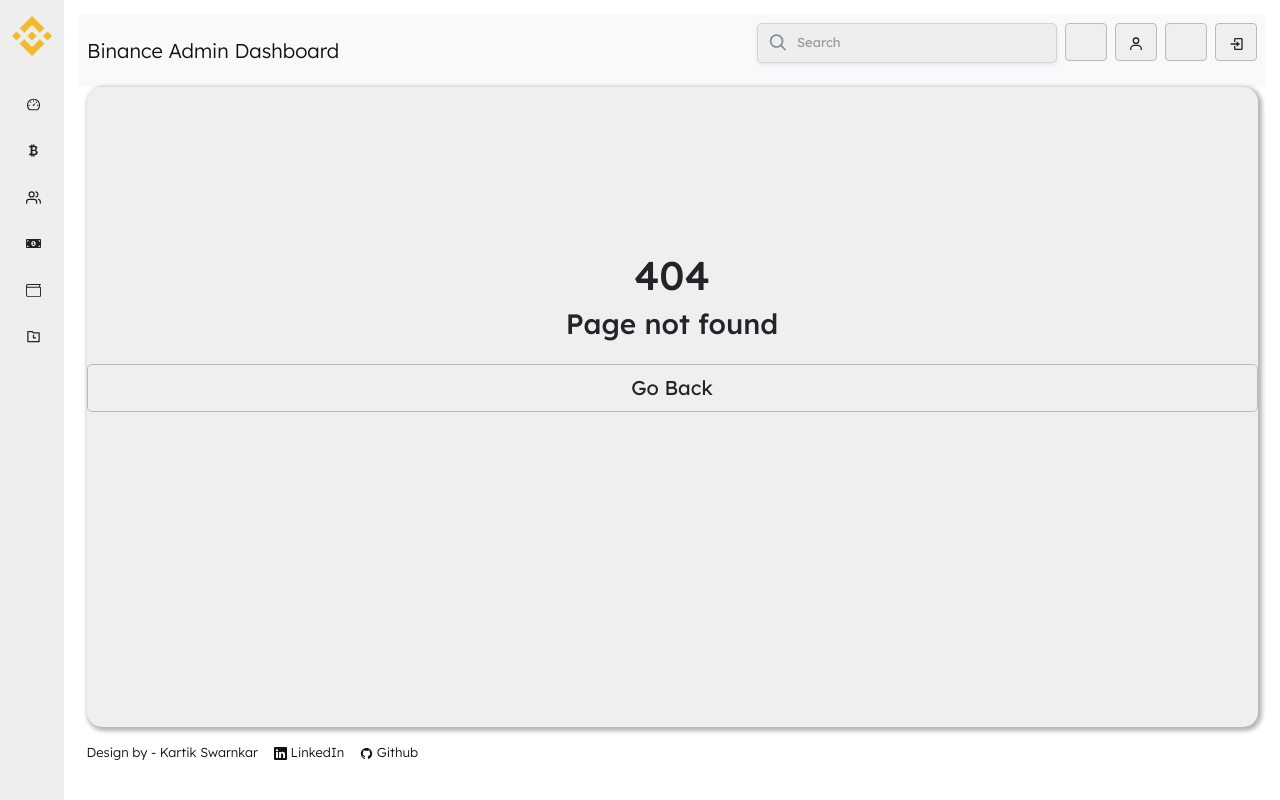
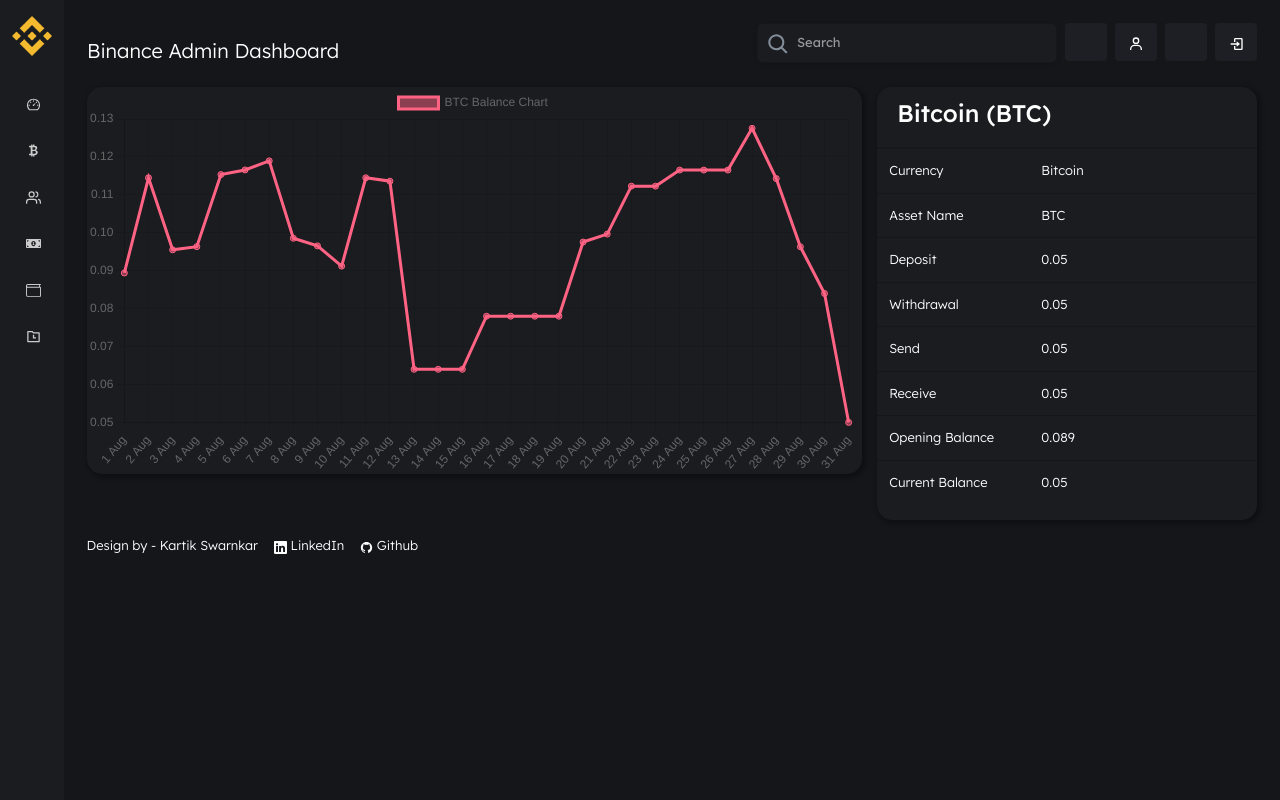
Before and after one commit to codeincrypt/exchange-admin-ui, a React (Create React App) app: page /crypto-balance/1 in a window 1280 px wide. Before the commit this address had no page. Built offline with nearby package versions, Linux system fonts and the light colour scheme; some icons are missing.

Commit message:
crypto balance chart

```diff
--- a/package.json
+++ b/package.json
@@ -9,6 +9,7 @@
     "@testing-library/user-event": "^13.5.0",
     "react": "^18.2.0",
     "react-bootstrap": "^2.8.0",
+    "react-chartjs-2": "^5.2.0",
     "react-dom": "^18.2.0",
     "react-icons": "^4.10.1",
     "react-router-dom": "^6.14.2",
--- a/public/index.html
+++ b/public/index.html
@@ -26,7 +26,7 @@
     -->
     <title>Binance Admin - UI Design | Design by codeincrypt</title>
   </head>
-  <body id="darkmode" class="">
+  <body id="darkmode" class="dark-mode">
     <noscript>You need to enable JavaScript to run this app.</noscript>
     <div id="root"></div>
     <!--
--- a/src/Admin/Components/RightSidebar.jsx
+++ b/src/Admin/Components/RightSidebar.jsx
@@ -1,28 +1,97 @@
 import React from "react";
 
 const RightSidebar = (props) => {
-  const orderid = props.orderid
-  const viewdata = props.viewdata
+  const orderid = props.orderid;
+  const viewdata = props.viewdata;
   const closeSidebar = () => {
-    props.closeRightSidebar(false)
+    props.closeRightSidebar(false);
+  };
+  // eslint-disable-next-line
+  {
+    /* <div className={`right-sidebar right-sidebar-animate ${orderid === null ? 'd-none' : ''}`}> */
   }
-  // eslint-disable-next-line
-  {/* <div className={`right-sidebar right-sidebar-animate ${orderid === null ? 'd-none' : ''}`}> */}
   return (
     <React.Fragment>
       {viewdata ? (
-        <div className={`right-sidebar right-sidebar-animate ${orderid === null ? 'd-none' : ''}`}>
+        <div
+          className={`right-sidebar right-sidebar-animate ${
+            orderid === null ? "d-none" : ""
+          }`}
+        >
           <div className="col-lg-12 p-3">
             <span>
               <span className="h6">TXN ID : {viewdata.orderid}</span>
-            <button className="btn btn-secondary btn-sm float-right" onClick={closeSidebar}>X</button>
+              <button
+                className="btn btn-secondary btn-sm float-right"
+                onClick={closeSidebar}
+              >
+                X
+              </button>
             </span>
           </div>
           <div className="border-hr"></div>
-        <div className="col-lg-12 p-3">
-          <span>
-            <span className="h6">Coming soon</span>
+          <div className="col-lg-12">
+            <div className="p-2 mt-3">
+              <h6 className="text-muted">Details</h6>
+            </div>
+            <table className="table">
+              <tr>
+                <td>Txn Type </td>
+                <td>
+                  <span
+                    className={`text-center badge badge-lg ${
+                      viewdata.type === "DEPOSIT"
+                        ? "badge-success"
+                        : "badge-danger"
+                    }`}
+                  >
+                    {viewdata.type}
                   </span>
+                </td>
+              </tr>
+              <tr>
+                <td>Currency </td>
+                <td>{viewdata.currency}</td>
+              </tr>
+              <tr>
+                <td>Amount </td>
+                <td> <span className="h5"> {viewdata.amount} </span></td>
+              </tr>
+              <tr>
+                <td>Date </td>
+                <td>{viewdata.date}</td>
+              </tr>
+            </table>
+            <div className="p-2">
+              <h6 className="text-muted">Customer Details</h6>
+            </div>
+            <table className="table">
+              <tr>
+                <td>Customer Name </td>
+                <td>{viewdata.name}</td>
+              </tr>
+              <tr>
+                <td>User Id </td>
+                <td>{viewdata.userid}</td>
+              </tr>
+            </table>
+            <div className="p-2">
+              <h6 className="text-muted">Bank Details</h6>
+            </div>
+            <table className="table">
+              <tr>
+                <td>Bank </td>
+                <td>{viewdata.senderbank}</td>
+              </tr>
+              <tr>
+                <td>Bank Account No. </td>
+                <td>{viewdata.senderbankac}</td>
+              </tr>
+              <tr>
+                <td>Beneficiary name </td>
+                <td>{viewdata.senderbeneficiary}</td>
+              </tr>
+            </table>
           </div>
         </div>
       ) : null}
--- a/src/Admin/CryptoBalance.jsx
+++ b/src/Admin/CryptoBalance.jsx
@@ -1,7 +1,9 @@
 import React from "react";
 import { TbReload } from "react-icons/tb";
+import { GoGraph } from "react-icons/go";
 
 import cryptobalance from "../assets/json/cryptobalance.json";
+import { Link } from "react-router-dom";
 
 const CryptoBalance = () => {
   return (
@@ -35,20 +37,23 @@
                     style={{ width: "42px" }}
                   />
                 </td>
-                <td width="10%" className="align-middle">
+                <td width="12%" className="align-middle">
                   {item.currency}{" "}
                   <span className="font-weight-bold ml-2">{item.asset}</span>{" "}
                 </td>
-                <td width="55%" className="align-middle">
+                <td width="50%" className="align-middle">
                   {item.address}
                 </td>
-                <td width="12%" className="align-middle text-center">
+                <td width="10%" className="align-middle">
                   <h6 className="text-white text-right">{item.balance}</h6>
                 </td>
-                <td width="5%" className="align-middle">
+                <td width="10%" className="align-middle text-center">
+                  <Link className="btn btn-secondary" to={`/crypto-balance/${item.asset}`} title={`View balance details in chart of ${item.currency} (${item.asset})`}><GoGraph /></Link>
+                </td>
+                <td width="5%" className="align-middle text-center">
                   <button
                     className="btn text-white"
-                    title={`Reload ${item.currency} (${item.asset}) balance`}
+                    title={`Recheck ${item.currency} (${item.asset}) current balance`}
                   >
                     <TbReload />
                   </button>
--- /dev/null
+++ b/src/Admin/CryptoBalanceChart.jsx
@@ -0,0 +1,145 @@
+import React from "react";
+import {
+  Chart as ChartJS,
+  CategoryScale,
+  LinearScale,
+  PointElement,
+  LineElement,
+  Title,
+  Tooltip,
+  Legend,
+} from "chart.js";
+import { Line } from "react-chartjs-2";
+
+ChartJS.register(
+  CategoryScale,
+  LinearScale,
+  PointElement,
+  LineElement,
+  Title,
+  Tooltip,
+  Legend
+);
+
+export const options = {
+  responsive: true,
+  plugins: {
+    legend: {
+      position: "top",
+    },
+    title: {
+      display: true,
+      text: "Chart.js Line Chart",
+    },
+  },
+};
+
+let labels = [];
+for (let i = 1; i <= 31; i++) {
+  labels.push(i + " Aug");
+}
+let datalists = [
+  "0.0894",
+  "0.1145",
+  "0.0955",
+  "0.09634",
+  "0.11534",
+  "0.11657",
+  "0.11896",
+  "0.09855",
+  "0.09654",
+  "0.0912",
+  "0.1145",
+  "0.1136",
+  "0.064",
+  "0.064",
+  "0.064",
+  "0.078",
+  "0.078",
+  "0.078",
+  "0.078",
+  "0.09756",
+  "0.09965",
+  "0.1123",
+  "0.1123",
+  "0.11654",
+  "0.11654",
+  "0.11654",
+  "0.12754",
+  "0.11428",
+  "0.0963",
+  "0.084",
+  "0.050",
+];
+// const labels = ['January', 'February', 'March', 'April', 'May', 'June', 'July'];
+
+export const data = {
+  labels,
+  datasets: [
+    {
+      label: "BTC Balance Chart ",
+      data: datalists,
+      borderColor: "rgb(255, 99, 132)",
+      backgroundColor: "rgba(255, 99, 132, 0.5)",
+    },
+  ],
+};
+
+const CryptoBalanceChart = () => {
+  return (
+    <div className="col-lg-12">
+      <div className="row">
+        <div className="col-lg-8">
+          <div className="card">
+            <div className="">
+              <Line data={data} />
+            </div>
+          </div>
+        </div>
+        <div className="col-lg-4">
+          <div className="card">
+          <div className="card-header">
+          <h4>Bitcoin (BTC)</h4>
+          </div>
+            <table className="table">
+              <tr>
+                <td width="40%">Currency</td>
+                <td>Bitcoin</td>
+              </tr>
+              <tr>
+                <td>Asset Name</td>
+                <td>BTC</td>
+              </tr>
+              <tr>
+                <td>Deposit</td>
+                <td>0.05</td>
+              </tr>
+              <tr>
+                <td>Withdrawal</td>
+                <td>0.05</td>
+              </tr>
+              <tr>
+                <td>Send</td>
+                <td>0.05</td>
+              </tr>
+              <tr>
+                <td>Receive</td>
+                <td>0.05</td>
+              </tr>
+              <tr>
+                <td>Opening Balance</td>
+                <td>0.089</td>
+              </tr>
+              <tr>
+                <td>Current Balance</td>
+                <td>0.05</td>
+              </tr>
+            </table>
+          </div>
+        </div>
+      </div>
+    </div>
+  );
+};
+
+export default CryptoBalanceChart;
--- a/src/Routers.js
+++ b/src/Routers.js
@@ -17,6 +17,7 @@
 import CryptoBalance from "./Admin/CryptoBalance";
 import UsersView from "./Admin/UsersView";
 import Paymenthistory from "./Admin/Paymenthistory";
+import CryptoBalanceChart from "./Admin/CryptoBalanceChart";
 
 export const AdminRouter = [
   {
@@ -75,6 +76,11 @@
     exact: true,
   },
   {
+    path: "/crypto-balance/:id",
+    component: CryptoBalanceChart,
+    exact: true,
+  },
+  {
     path: "/fiat",
     component: Fiat,
     exact: true,
--- a/src/assets/css/style.css
+++ b/src/assets/css/style.css
@@ -410,6 +410,7 @@
   z-index: 2;
   color: #111;
   border: 0;
+  font-weight: 500;
   background-color: #f3ba2f;
   /* border-color: #947428; */
 }
@@ -468,3 +469,8 @@
     opacity: 1;
   }
 }
+
+.line-chart-card {
+  height: 450px;
+  width: 100%;
+}
```
Also changed, not shown: src/assets/css/adminlte.min.css, 1 other file (tests, documents, lock files or other folders). Lines whose indentation alone changed are shown as unchanged.
